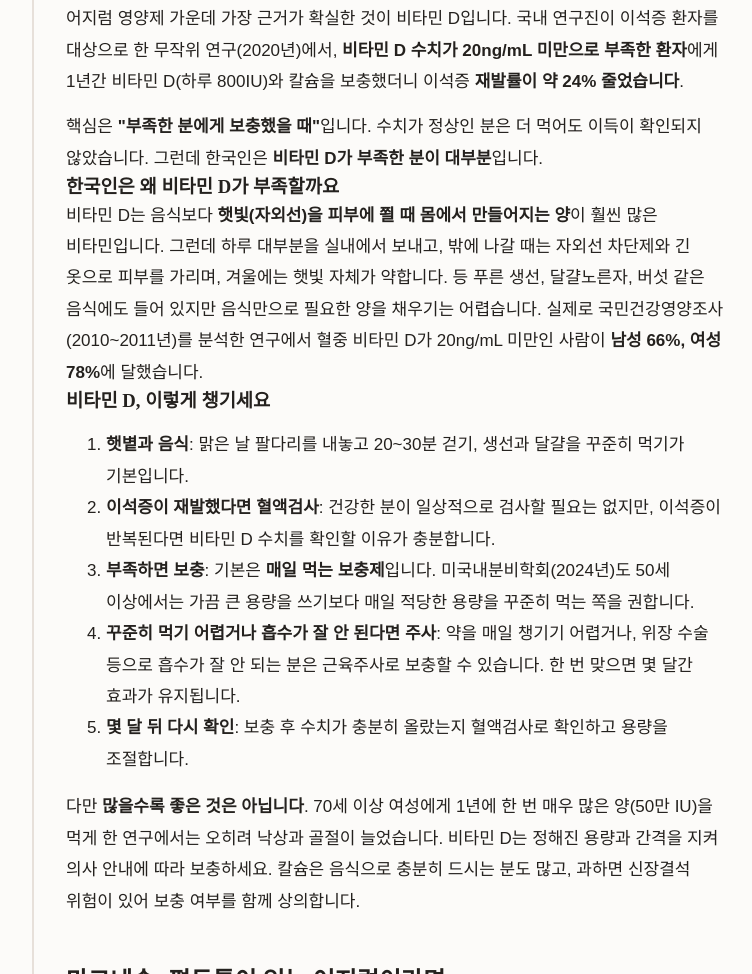
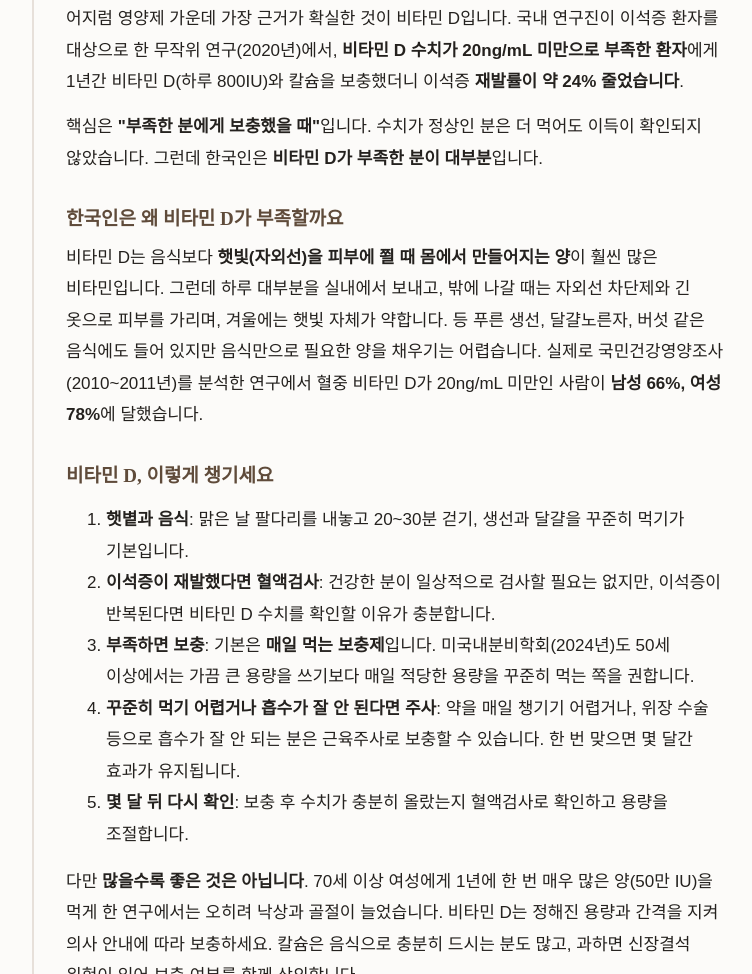
Before and after one commit to megakukjin-big/bigtree-ent, a plain HTML site: page column/dizziness-supplements.html in a window 1280 px wide. Shown: the part 1376-2350 px from the top of the page, without its empty margins (248-1000 px from the left). Drawn offline with Linux system fonts and the light colour scheme; a script that the page names is missing; a web font is replaced by a local one.

Commit message:
칼럼 본문 소제목(h3) 간격 스타일 추가
Co-Authored-By: Claude Opus 5.5 <noreply@anthropic.com>
Claude-Session: https://claude.ai/code/session_01PzdyX9zzEyR3HSdsSTXJRY

```diff
--- a/assets/site.css
+++ b/assets/site.css
@@ -185,6 +185,7 @@ section.band .col-list .topic{background:var(--paper)}
 .article .byline img{width:44px;height:44px;border-radius:50%;object-fit:cover;object-position:top}
 .article .lede{font-size:18px;margin-top:28px}
 .article h2{font-size:24px;margin:48px 0 14px}
+.article h3{font-size:19px;margin:32px 0 10px;color:var(--bark-deep)}
 .article p,.article li{font-size:17px;line-height:1.85}
 .article p+p{margin-top:14px}
 .article ul{padding-left:1.2em;display:grid;gap:6px;margin:14px 0}
```
